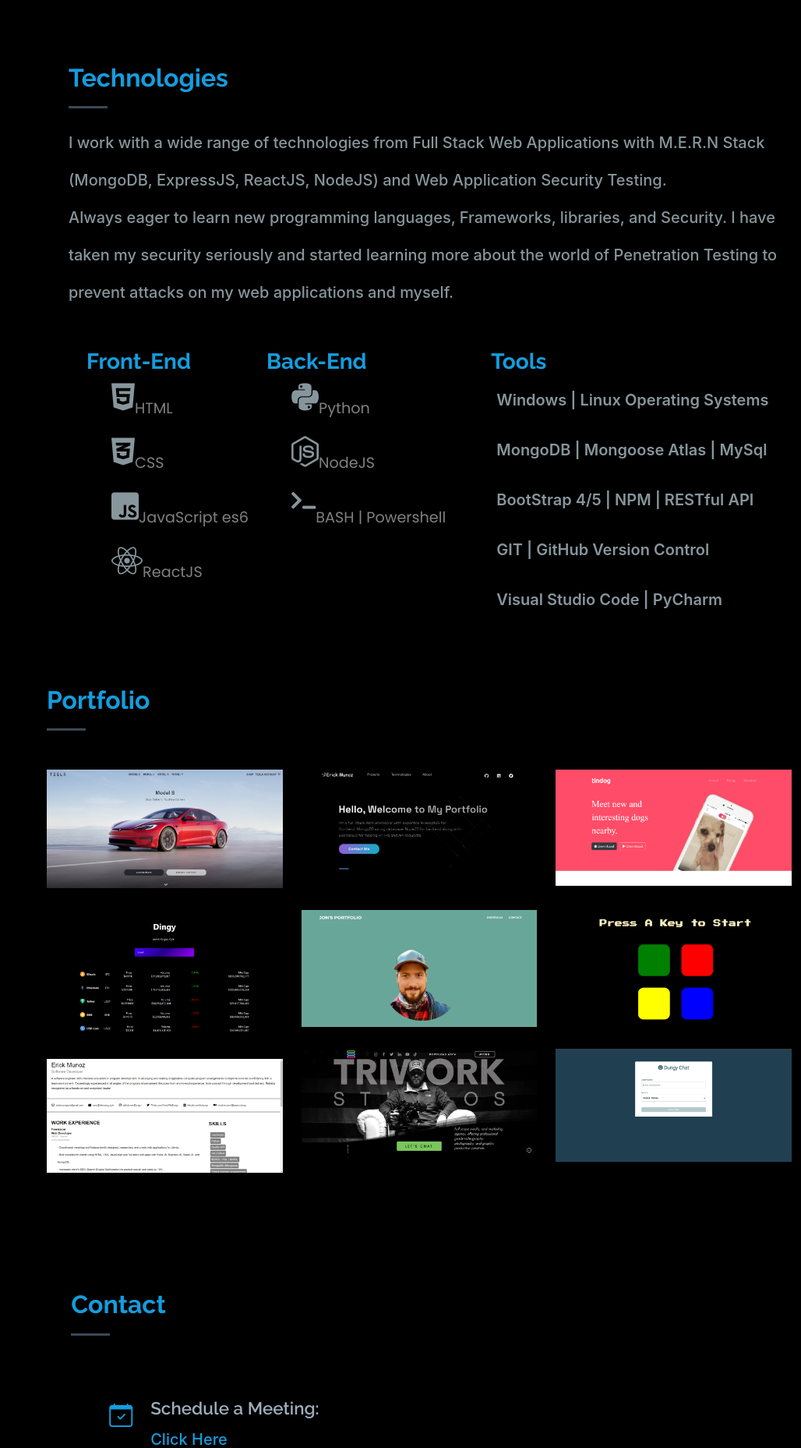
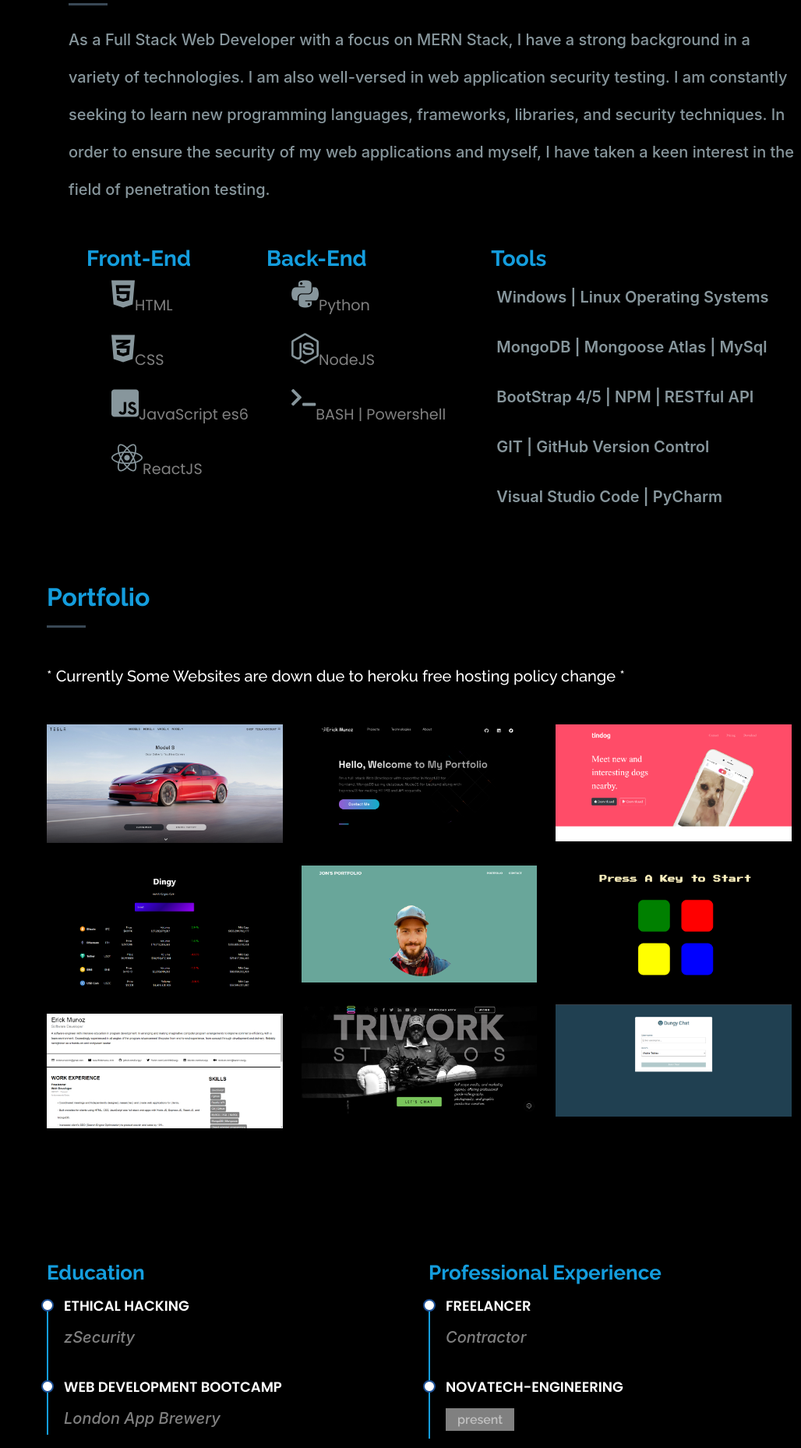
Before and after one commit to Dungyy/portfolio, a Flask app: page / in a window 1280 px wide. Shown: the part 1637-3494 px from the top of the page at 78% size, without its empty margins (252-1280 px from the left). Run offline with Flask 2, Linux system fonts and the light colour scheme; some libraries are stand-ins or nearby versions; some web fonts are replaced.

Commit message:
added resume section

```diff
--- a/static/iPortfolio/assets/css/style.css
+++ b/static/iPortfolio/assets/css/style.css
@@ -471,6 +471,81 @@ section {
   font-size: 1.2rem;
 }
 
+
+/*--------------------------------------------------------------
+# Resume
+--------------------------------------------------------------*/
+.resume .resume-title {
+  font-size: 26px;
+  font-weight: 700;
+  margin-top: 20px;
+  margin-bottom: 20px;
+  color: #149ddd;
+}
+
+.resume .resume-item {
+  padding: 0 0 20px 20px;
+  margin-top: -2px;
+  border-left: 2px solid #149ddd;
+  position: relative;
+}
+
+.resume .resume-item h4 {
+  line-height: 18px;
+  font-size: 18px;
+  font-weight: 600;
+  text-transform: uppercase;
+  font-family: "Poppins", sans-serif;
+  color: rgb(255, 255, 255);
+  margin-bottom: 10px;
+}
+
+.resume .resume-item h5 {
+  font-size: 16px;
+  background: rgba(255, 255, 255, 0.5);
+  padding: 5px 15px;
+  display: inline-block;
+  font-weight: 600;
+  margin-bottom: 10px;
+}
+
+.resume .resume-item ul {
+  padding-left: 20px;
+  color: rgba(255, 255, 255, 0.5);
+}
+
+.resume .resume-item ul li {
+  padding-bottom: 10px;
+  color: rgba(255, 255, 255, 0.5);
+
+}
+
+.resume .resume-item:last-child {
+  padding-bottom: 0;
+  color: rgba(255, 255, 255, 0.5);
+
+}
+
+.resume-item p{
+  color: rgba(255, 255, 255, 0.5);
+
+}
+.resume .resume-item::before {
+  content: "";
+  position: absolute;
+  width: 16px;
+  height: 16px;
+  border-radius: 50px;
+  left: -9px;
+  top: 0;
+  background: #fff;
+  border: 2px solid #1f5297;
+  color: rgba(255, 255, 255, 0.5);
+
+}
+
+
+
 /*--------------------------------------------------------------
 # Portfolio
 --------------------------------------------------------------*/
--- a/templates/index.html
+++ b/templates/index.html
@@ -61,7 +61,7 @@
           <!-- <li><a href="#hero" class="nav-link scrollto active"><i class="bx bx-home"></i> <span>Home</span></a></li> -->
           <li><a href="#about" class="nav-link scrollto"><i class="bx bx-user"></i> <span>Whoami</span></a></li>
           <li><a href="#skills" class="nav-link scrollto"><i class="bx bx-book-content"></i> <span>Web Development</span></a></li>
-          <li><a class="nav-link scrollto"><i class="bx bx-message-rounded-detail"></i>  <span onclick="window.open('https://medium.com/@hacker.dungy')">Cyber Security</span></a></li>
+          <li><a class="nav-link scrollto"><i class="bx bx-message-rounded-detail"></i>  <span onclick="window.open('https://medium.com/@hacker.dungy')">Cyber Security Blog</span></a></li>
           <li><a href="#contact" class="nav-link scrollto"><i class="bx bx-envelope"></i> <span>Contact</span></a></li>
 
         </ul>
@@ -97,15 +97,7 @@
             <br/>
             <h3>Erick Munoz </h3>
             <p class="about-p" data-aos="fade-up"  data-aos-delay="200">
-              A Software Developer with a genuine enthusiasm for programming, Learning new technologies and helping humans.
-              <br/>
-              My life changed after being told I could have cancer malignancy so I needed to completely step out of my comfort zone and make an improvement in life for my family and me.
-              <br/>
-              I always had an interest in the technology Field so I did was bought some programming books, Joined a Web-Development boot camp, and some online courses to begin my Tech venture.
-              <br/>
-              Since then I have never been more interested in programming and having to learn new methods every day to adapt to this fast pace IT Field.
-              <br/><br/>
-              *Friendly reminder that life is short, so appreciate it and live the life YOU want to live.*
+              A software developer with a passion for programming and helping others. He began his journey into the tech industry after being diagnosed with cancer and wanting to make a change in his life. Since then, he has been dedicated to learning new technologies and adapting to the fast-paced world of IT. In addition to his skills as a software developer, he is also a web developer and ethical hacker. He is available for freelance work and is always looking for new opportunities to grow and learn.
           </p>
           </div>
         </div>
@@ -119,9 +111,7 @@
     <section id="skills" class="Tech section-title skills ">
       <div class="tech" data-aos="fade-up">
           <h2>Technologies</h2>
-          <p>I work with a wide range of technologies from Full Stack Web Applications with M.E.R.N Stack (MongoDB, ExpressJS, ReactJS, NodeJS) and Web Application Security Testing.
-            <br/>
-            Always eager to learn new programming languages, Frameworks, libraries, and Security. I have taken my security seriously and started learning more about the world of Penetration Testing to prevent attacks on my web applications and myself.
+          <p>As a Full Stack Web Developer with a focus on MERN Stack, I have a strong background in a variety of technologies. I am also well-versed in web application security testing. I am constantly seeking to learn new programming languages, frameworks, libraries, and security techniques. In order to ensure the security of my web applications and myself, I have taken a keen interest in the field of penetration testing.
           </p>
       </div>
       <br/>
@@ -186,7 +176,8 @@
         <div class="section-title">
           <h2>Portfolio</h2>
         </div>
-
+        <h5 style="color: white;">* Currently Some Websites are down due to heroku free hosting policy change *</h5>
+          <br>
         <div class="row" data-aos="fade-up">
           <div class="col-lg-12 d-flex justify-content-center">
           </div>
@@ -292,6 +283,48 @@
     <!-- End Portfolio Section -->
 
 
+    <!-- ======= Resume Section ======= -->
+    <section id="resume" class="resume">
+      <div class="container">
+
+        <div class="row">
+          <div class="col-lg-6" data-aos="fade-up">
+            <h3 class="resume-title">Education</h3>
+            <div class="resume-item">
+              <h4>Ethical Hacking</h4>
+              <p><em>zSecurity</em></p>
+
+
+            </div>
+            <div class="resume-item">
+              <h4>
+                Web Development Bootcamp
+              </h4>
+              <p><em>London App Brewery</em></p>
+
+            </div>
+          </div>
+          <div class="col-lg-6" data-aos="fade-up" data-aos-delay="100">
+            <h3 class="resume-title">Professional Experience</h3>
+            <div class="resume-item">
+              <h4>Freelancer</h4>
+              <p><em>Contractor</em></p>
+
+            </div>
+            <div class="resume-item">
+              <h4>NovaTech-Engineering</h4>
+              <h5 style="cursor: pointer;" onclick="window.open('https://www.linkedin.com/company/nova-tech-engineering/')">present</h5>
+              <!-- <p><em>Software Developer</em></p> -->
+
+            </div>
+          </div>
+        </div>
+
+      </div>
+    </section><!-- End Resume Section -->
+
+
+
     <!-- ======= Contact Section ======= -->
     <section id="contact" class="contact">
       <div class="testimonials-slider">
```
